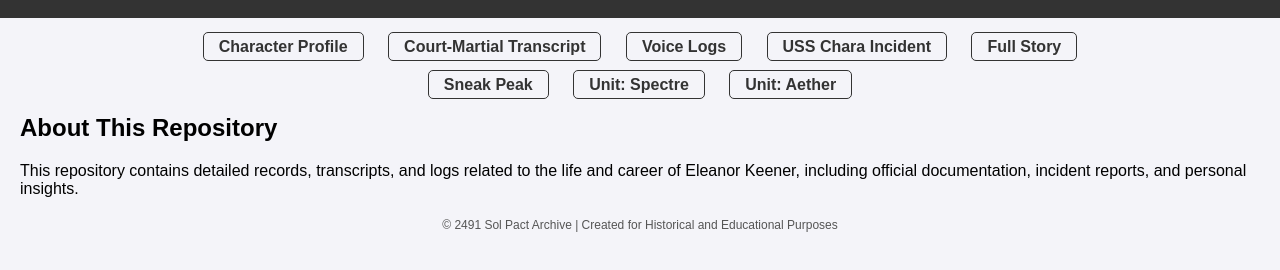
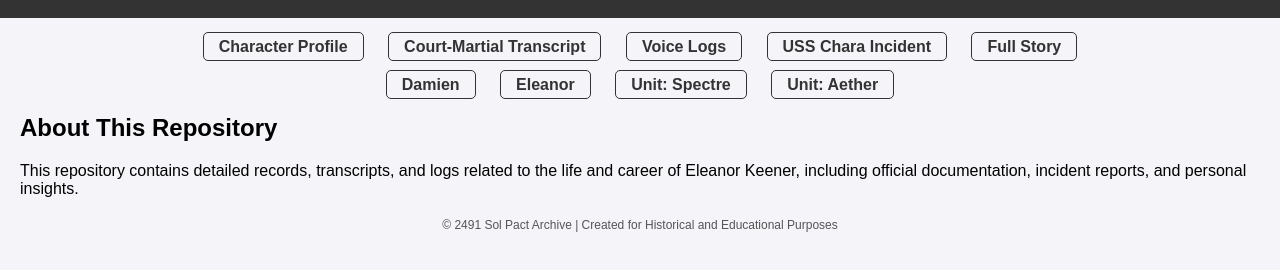
Before and after one commit to Diyn67/Eleanor-Keener, a plain HTML site: page index.html in a window 1280 px wide. Shown: the part 296-566 px from the top of the page. Drawn offline with Linux system fonts and the light colour scheme.

Commit message:
here we go

```diff
--- a/index.html
+++ b/index.html
@@ -23,7 +23,8 @@
 
     </nav>
     <nav>
-        <a href="Files/Incident snippet.pdf"> Sneak Peak</a>
+        <a href="Files/Damien Sneak Peak.pdf"> Damien</a>
+        <a href="Files/Eleanor Sneak Peak.pdf"> Eleanor</a>
         <a href="ReconTeam">Unit: Spectre</a>
         <a href="Former Team">Unit: Aether</a>
     </nav>
```
Also changed, not shown: 3 other files.
